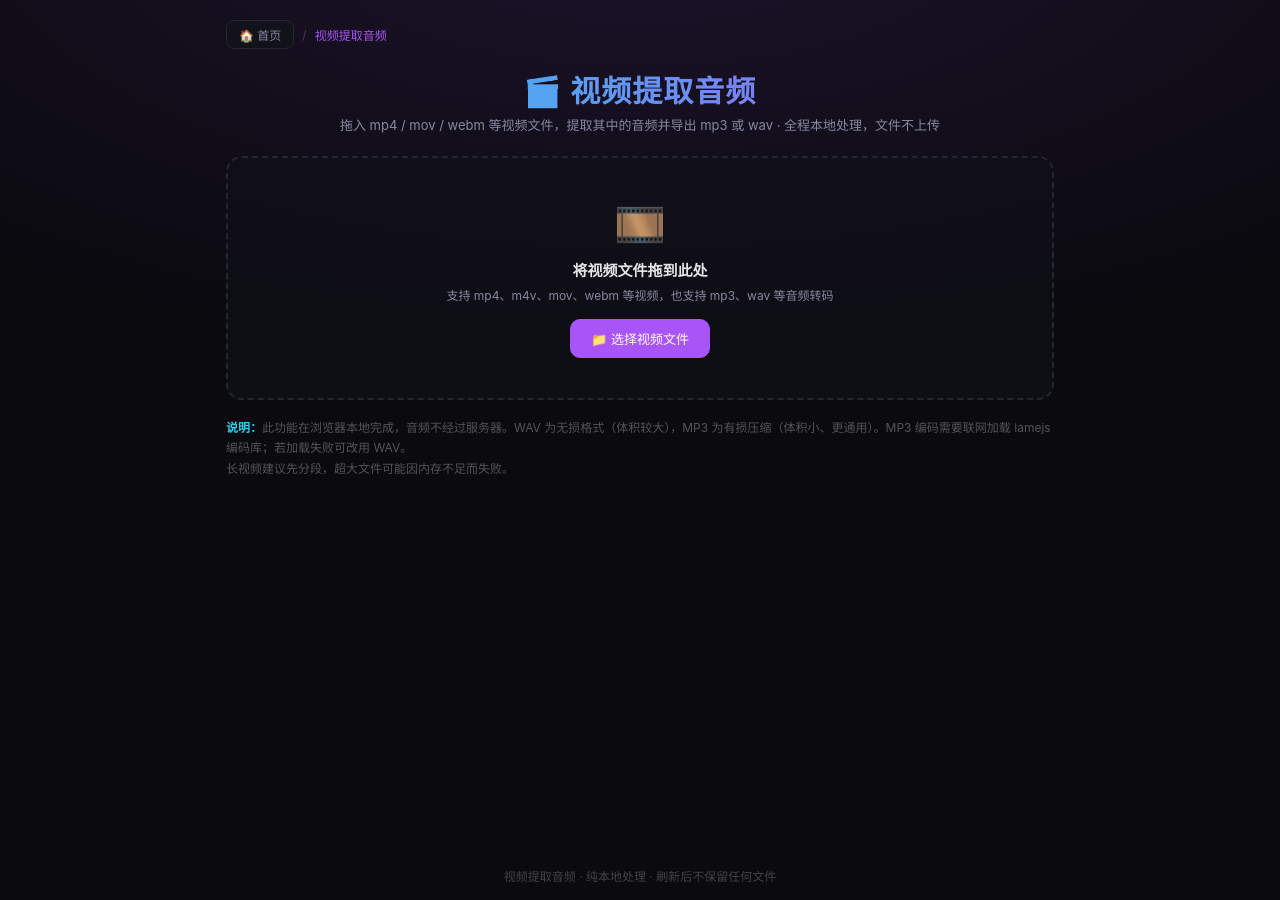
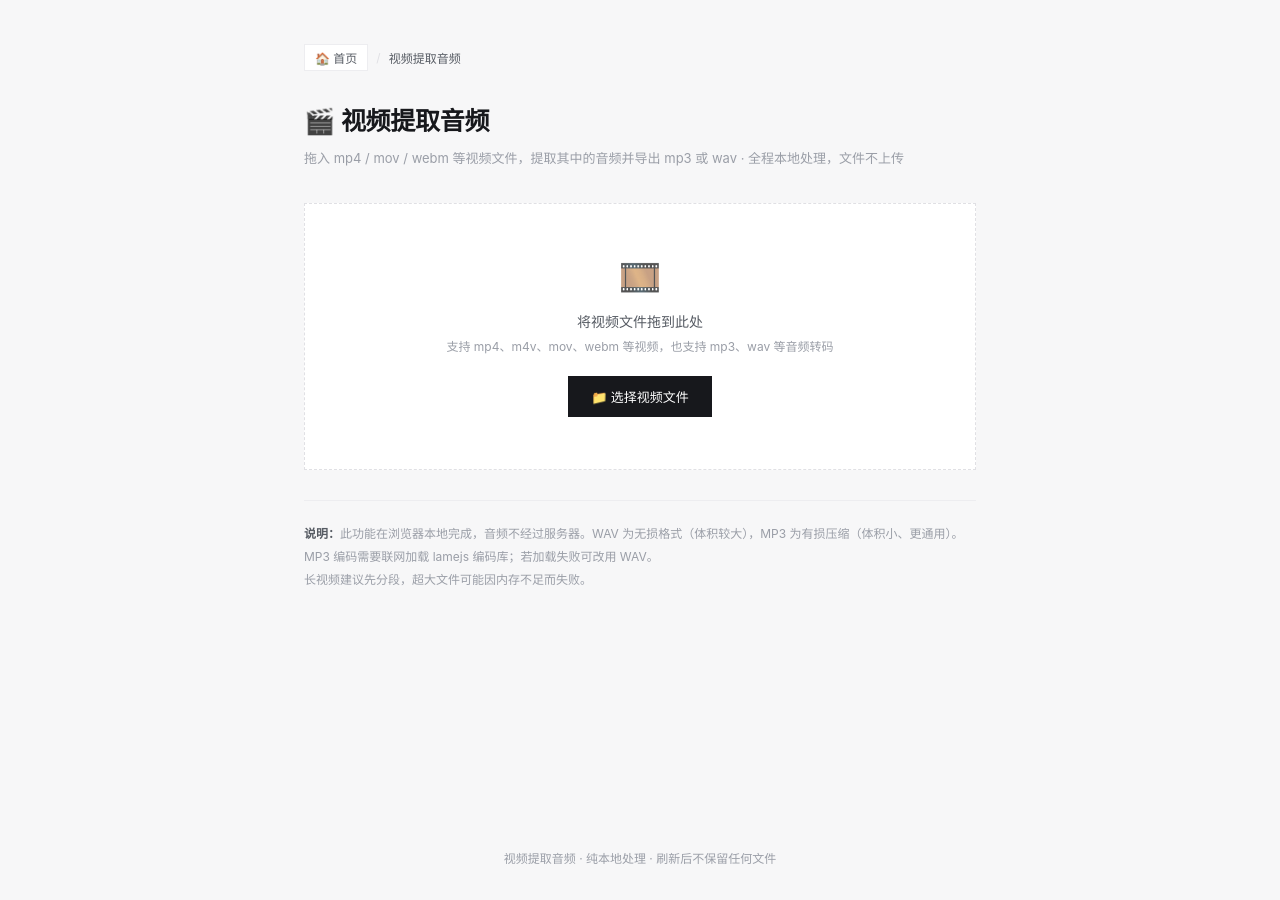
Before and after one commit to Ciallo168/Ciallo168.github.io, a Jekyll site: the page audio-extractor/index.html, which Jekyll copies as it is, in a window 1280 px wide. Built offline with Jekyll 4.4.1, drawn with Linux system fonts in a browser that asks for light colours.

Commit message:
视频提取音频页面改版：浅色简约高端风格（浅底留白 + 细线边框 + 墨色/绿色克制配色），标记与功能保持不变

```diff
--- a/audio-extractor/index.html
+++ b/audio-extractor/index.html
@@ -6,115 +6,126 @@
 <title>视频提取音频</title>
 <style>
   :root {
-    --bg: #0a0a0f;
-    --card: #12121a;
-    --card-2: #17171f;
-    --border: #26262e;
-    --purple: #a855f7;
-    --cyan: #22d3ee;
-    --gold: #f59e0b;
-    --text: #e5e5e5;
-    --muted: #8888a0;
+    --bg: #f7f7f8;
+    --surface: #ffffff;
+    --line: #ededf0;
+    --line-2: #e0e0e4;
+    --ink: #17181c;
+    --ink-2: #565b63;
+    --muted: #9a9ea7;
+    --green: #469456;
+    --green-dark: #3d7f4b;
+    --green-soft: #f2f7f3;
   }
   * { margin: 0; padding: 0; box-sizing: border-box; }
   body {
-    font-family: -apple-system, "Segoe UI", "Microsoft YaHei", sans-serif;
-    background: radial-gradient(ellipse 80% 50% at 50% -10%, rgba(168,85,247,.12), transparent), var(--bg);
-    color: var(--text);
+    font-family: -apple-system, BlinkMacSystemFont, "Segoe UI", "PingFang SC", "Hiragino Sans GB", "Microsoft YaHei", sans-serif;
+    background: var(--bg);
+    color: var(--ink);
     min-height: 100vh;
     display: flex; flex-direction: column;
+    -webkit-font-smoothing: antialiased;
   }
-  .wrap { width: 100%; max-width: 860px; margin: 0 auto; padding: 20px 16px 40px; flex: 1; }
+  .wrap { width: 100%; max-width: 720px; margin: 0 auto; padding: 44px 24px 56px; flex: 1; }
 
-  .crumb { display: flex; align-items: center; gap: 8px; font-size: 12px; margin-bottom: 18px; }
+  .crumb { display: flex; align-items: center; gap: 8px; font-size: 12px; margin-bottom: 30px; color: var(--muted); }
   .crumb a {
-    display: inline-flex; align-items: center; gap: 4px; padding: 5px 12px; border-radius: 8px;
-    color: var(--muted); background: var(--card); border: 1px solid var(--border);
-    text-decoration: none; transition: .25s;
+    display: inline-flex; align-items: center; gap: 5px; padding: 4px 10px;
+    color: var(--ink-2); background: var(--surface); border: 1px solid var(--line);
+    text-decoration: none; transition: color .15s, border-color .15s;
   }
-  .crumb a:hover { color: var(--purple); border-color: rgba(168,85,247,.4); box-shadow: 0 0 10px rgba(168,85,247,.15); }
-  .crumb .sep { color: #444; }
-  .crumb .cur { color: var(--purple); font-weight: 500; }
+  .crumb a:hover { color: var(--green); border-color: var(--green); }
+  .crumb .sep { color: var(--line-2); }
+  .crumb .cur { color: var(--ink-2); }
 
-  h1 {
-    text-align: center; font-size: 30px; font-weight: 700; letter-spacing: 1px; margin-bottom: 4px;
-    background: linear-gradient(90deg, var(--cyan), var(--purple));
-    -webkit-background-clip: text; background-clip: text; color: transparent;
-  }
-  .sub { text-align: center; font-size: 13px; color: var(--muted); margin-bottom: 22px; }
+  h1 { font-size: 25px; font-weight: 600; letter-spacing: -.3px; color: var(--ink); margin-bottom: 10px; }
+  .sub { font-size: 13px; line-height: 1.7; color: var(--muted); margin-bottom: 34px; }
 
   #dropzone {
-    border: 2px dashed var(--border); border-radius: 16px; background: rgba(18,18,26,.6);
-    padding: 40px 20px; text-align: center; cursor: pointer; transition: .25s;
+    border: 1px dashed var(--line-2); background: var(--surface);
+    padding: 52px 24px; text-align: center; cursor: pointer;
+    transition: border-color .18s, background .18s;
   }
-  #dropzone:hover, #dropzone.drag { border-color: var(--purple); background: rgba(168,85,247,.07); box-shadow: 0 0 30px rgba(168,85,247,.15); }
-  #dropzone .icon { font-size: 42px; margin-bottom: 10px; }
-  #dropzone .t1 { font-size: 15px; font-weight: 600; margin-bottom: 6px; }
-  #dropzone .t2 { font-size: 12px; color: var(--muted); margin-bottom: 16px; }
+  #dropzone:hover, #dropzone.drag { border-color: var(--green); background: var(--green-soft); }
+  #dropzone .icon { font-size: 34px; margin-bottom: 14px; opacity: .9; }
+  #dropzone .t1 { font-size: 14px; font-weight: 500; color: var(--ink-2); margin-bottom: 6px; }
+  #dropzone .t2 { font-size: 12px; color: var(--muted); margin-bottom: 20px; line-height: 1.6; }
   .btn {
-    display: inline-flex; align-items: center; gap: 6px; padding: 9px 20px; border-radius: 10px;
-    font-size: 13px; border: 1px solid var(--border); background: var(--card-2); color: var(--text);
-    cursor: pointer; transition: .2s;
+    display: inline-flex; align-items: center; justify-content: center; gap: 6px;
+    padding: 10px 22px; font-size: 13px; font-family: inherit;
+    background: var(--surface); color: var(--ink-2); border: 1px solid var(--line-2);
+    cursor: pointer; transition: border-color .15s, color .15s, background .15s;
   }
-  .btn:hover { border-color: var(--purple); color: var(--purple); }
-  .btn.primary { background: var(--purple); border-color: var(--purple); color: #fff; }
-  .btn.primary:hover { background: #9333ea; color: #fff; }
-  .btn.gold { background: var(--gold); border-color: var(--gold); color: #0a0a0f; font-weight: 600; }
-  .btn.gold:hover { background: #d97706; color: #0a0a0f; }
-  .btn:disabled { opacity: .4; cursor: not-allowed; }
+  .btn:hover { border-color: var(--green); color: var(--green); }
+  .btn.primary { background: var(--ink); border-color: var(--ink); color: #fff; font-weight: 500; }
+  .btn.primary:hover { background: #000; border-color: #000; color: #fff; }
+  .btn.gold { background: var(--green); border-color: var(--green); color: #fff; font-weight: 500; }
+  .btn.gold:hover { background: var(--green-dark); border-color: var(--green-dark); color: #fff; }
+  .btn:disabled { background: #efeff1; border-color: #efeff1; color: #b6b9bf; cursor: not-allowed; }
   input[type=file] { display: none; }
 
-  #panel { display: none; margin-top: 18px; }
+  #panel { display: none; margin-top: 30px; }
 
   .file-card {
-    display: flex; align-items: center; gap: 12px; padding: 14px 16px;
-    border: 1px solid var(--border); border-radius: 12px; background: var(--card);
-    margin-bottom: 16px;
+    display: flex; align-items: center; gap: 14px; padding: 16px 18px;
+    border: 1px solid var(--line); background: var(--surface);
+    margin-bottom: 26px;
   }
-  .file-card .ficon { font-size: 26px; flex-shrink: 0; }
+  .file-card .ficon { font-size: 22px; flex-shrink: 0; opacity: .85; }
   .file-card .finfo { flex: 1; min-width: 0; }
-  .file-card .fname { font-size: 14px; font-weight: 600; overflow: hidden; text-overflow: ellipsis; white-space: nowrap; }
-  .file-card .fmeta { font-size: 12px; color: var(--muted); margin-top: 3px; }
+  .file-card .fname { font-size: 13.5px; font-weight: 500; color: var(--ink); overflow: hidden; text-overflow: ellipsis; white-space: nowrap; }
+  .file-card .fmeta { font-size: 12px; color: var(--muted); margin-top: 4px; }
   .file-card .fdel {
-    border: none; background: none; color: #555; cursor: pointer; padding: 4px 8px;
-    border-radius: 6px; font-size: 15px; flex-shrink: 0;
+    border: none; background: none; color: var(--muted); cursor: pointer; padding: 6px 8px;
+    font-size: 14px; flex-shrink: 0; transition: color .15s;
   }
-  .file-card .fdel:hover { color: #f87171; background: rgba(239,68,68,.1); }
+  .file-card .fdel:hover { color: #c0504d; }
 
-  .opt-row { display: flex; flex-wrap: wrap; gap: 14px; align-items: flex-end; margin-bottom: 16px; }
-  .opt { display: flex; flex-direction: column; gap: 6px; }
+  .opt-row { display: flex; flex-wrap: wrap; gap: 22px; align-items: flex-end; margin-bottom: 26px; }
+  .opt { display: flex; flex-direction: column; gap: 8px; }
   .opt label { font-size: 12px; color: var(--muted); }
-  .seg { display: inline-flex; border: 1px solid var(--border); border-radius: 10px; background: var(--card); padding: 3px; gap: 3px; }
+  .seg { display: inline-flex; border: 1px solid var(--line-2); background: var(--surface); padding: 2px; gap: 2px; }
   .seg button {
-    border: none; background: none; color: var(--muted); cursor: pointer; padding: 7px 16px;
-    border-radius: 8px; font-size: 13px; transition: .2s;
+    border: none; background: none; color: var(--ink-2); cursor: pointer; padding: 8px 18px;
+    font-size: 12.5px; font-family: inherit; transition: background .15s, color .15s;
   }
-  .seg button.active { background: rgba(168,85,247,.18); color: var(--purple); font-weight: 600; }
+  .seg button:hover { color: var(--green); }
+  .seg button.active { background: var(--ink); color: #fff; font-weight: 500; }
   select {
-    padding: 8px 12px; border-radius: 8px; font-size: 13px; background: var(--card);
-    border: 1px solid var(--border); color: var(--text); outline: none; cursor: pointer;
+    padding: 9px 12px; font-size: 13px; font-family: inherit; background: var(--surface);
+    border: 1px solid var(--line-2); color: var(--ink); outline: none; cursor: pointer;
   }
-  select:focus { border-color: rgba(168,85,247,.6); }
+  select:focus { border-color: var(--green); }
 
-  .action { display: flex; gap: 10px; flex-wrap: wrap; align-items: center; }
+  .action { display: flex; gap: 12px; flex-wrap: wrap; align-items: center; }
 
-  #progress { display: none; margin-top: 16px; }
-  .pbar-box { height: 6px; border-radius: 3px; background: #2a2a35; overflow: hidden; margin-bottom: 8px; }
-  .pbar-fill { height: 100%; width: 0%; background: linear-gradient(90deg, var(--cyan), var(--purple)); border-radius: 3px; transition: width .15s; }
+  #progress { display: none; margin-top: 26px; }
+  .pbar-box { height: 3px; background: #e9e9ec; overflow: hidden; margin-bottom: 10px; }
+  .pbar-fill { height: 100%; width: 0%; background: var(--green); transition: width .15s; }
   .ptext { font-size: 12px; color: var(--muted); }
 
-  .hint { font-size: 12px; color: #555; line-height: 1.7; margin-top: 18px; }
-  .hint b { color: var(--cyan); }
+  .hint {
+    font-size: 12px; color: var(--muted); line-height: 1.9; margin-top: 30px;
+    padding-top: 22px; border-top: 1px solid var(--line);
+  }
+  .hint b { color: var(--ink-2); font-weight: 600; }
 
-  footer { text-align: center; font-size: 12px; color: #444; padding: 16px; }
+  footer { text-align: center; font-size: 12px; color: var(--muted); padding: 20px 16px 34px; }
 
   #toast {
-    position: fixed; top: 20px; left: 50%; transform: translateX(-50%) translateY(-80px);
-    background: var(--card-2); border: 1px solid var(--purple); color: var(--text);
-    padding: 10px 20px; border-radius: 10px; font-size: 13px;
-    box-shadow: 0 0 20px rgba(168,85,247,.3); transition: transform .3s; z-index: 99; pointer-events: none;
+    position: fixed; top: 24px; left: 50%; transform: translateX(-50%) translateY(-100px);
+    background: var(--ink); color: #fff; padding: 11px 22px; font-size: 13px;
+    box-shadow: 0 10px 30px rgba(0,0,0,.18); transition: transform .32s cubic-bezier(.2,.7,.3,1);
+    z-index: 99; pointer-events: none;
   }
   #toast.show { transform: translateX(-50%) translateY(0); }
+
+  @media (max-width: 560px) {
+    .wrap { padding: 28px 18px 40px; }
+    h1 { font-size: 21px; }
+    #dropzone { padding: 38px 18px; }
+    .crumb { margin-bottom: 22px; }
+  }
 </style>
 </head>
 <body>
```
